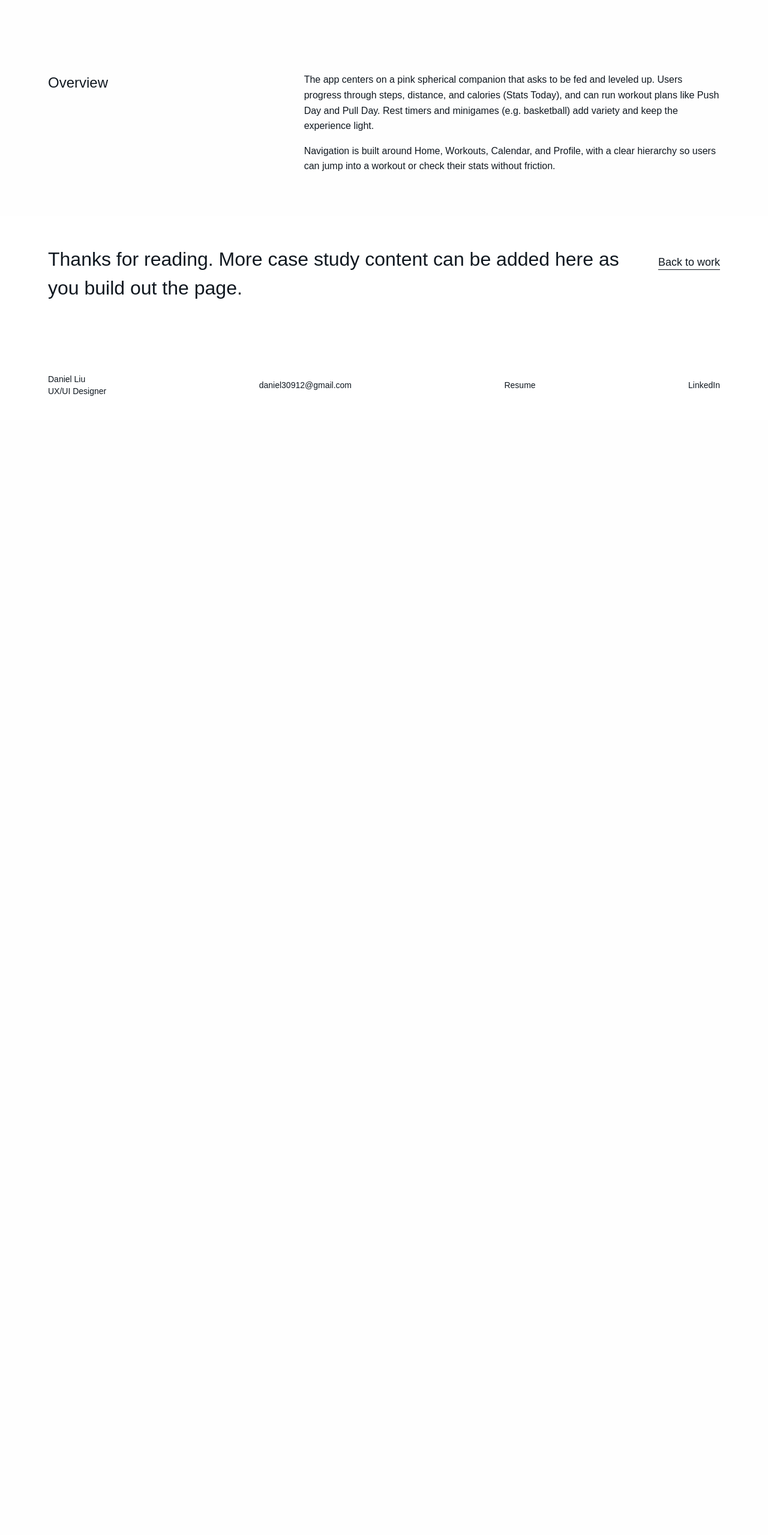
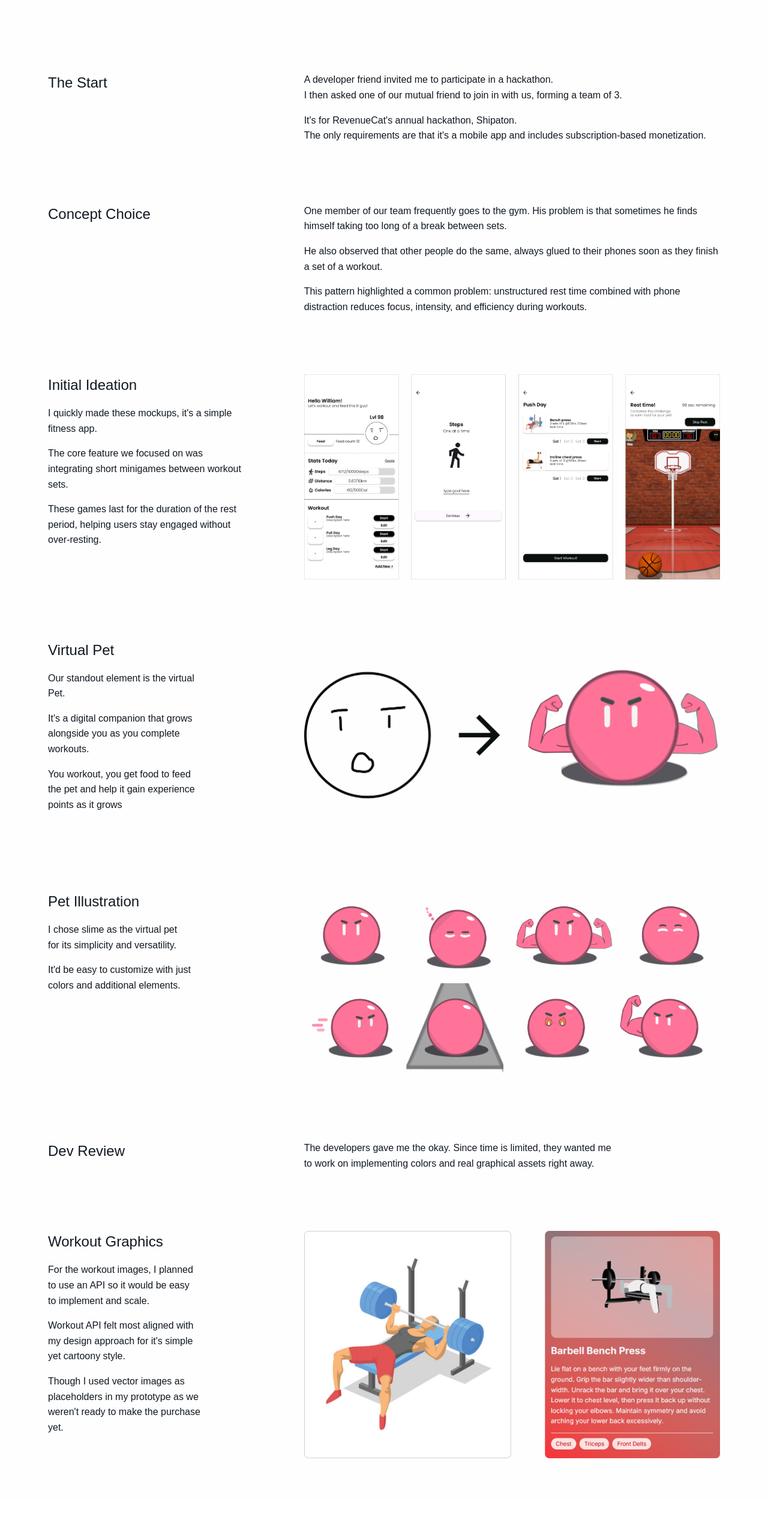
Before and after one commit to daniel-liu01/portfolio, a Next.js app: page /levelup in a window 1280 px wide. Shown: the part 1520-4079 px from the top of the page at 60% size. Before the commit the page ends 2220 px from the top, so only its background shows below. Built offline with nearby package versions, Linux system fonts and the light colour scheme; a web font is replaced by a local one.

Commit message:
add content to project page

```diff
--- a/app/levelup/page.js
+++ b/app/levelup/page.js
@@ -75,18 +75,188 @@ export default function LevelUpPage() {
           wrapperClassName={styles.scrollFadeWrap}
           visibleClassName={styles.scrollFadeVisible}
         >
-          <ContentSection title="Overview" variant="textRight">
+          <ContentSection title="The Start" variant="textRight">
             <p>
-              The app centers on a pink spherical companion that asks to be fed
-              and leveled up. Users progress through steps, distance, and
-              calories (Stats Today), and can run workout plans like Push Day and
-              Pull Day. Rest timers and minigames (e.g. basketball) add variety
-              and keep the experience light.
+              A developer friend invited me to participate in a hackathon.
+              <br />
+              I then asked one of our mutual friend to join in with us, forming
+              a team of 3.
             </p>
             <p>
-              Navigation is built around Home, Workouts, Calendar, and Profile,
-              with a clear hierarchy so users can jump into a workout or check
-              their stats without friction.
+              It&apos;s for RevenueCat&apos;s annual hackathon, Shipaton.
+              <br />
+              The only requirements are that it&apos;s a mobile app and includes
+              subscription-based monetization.
+            </p>
+          </ContentSection>
+        </ScrollFade>
+        <ScrollFade
+          wrapperClassName={styles.scrollFadeWrap}
+          visibleClassName={styles.scrollFadeVisible}
+        >
+          <ContentSection title="Concept Choice" variant="textRight">
+            <p>
+              One member of our team frequently goes to the gym. His problem is
+              that sometimes he finds himself taking <strong>too long</strong> of
+              a break between sets.
+            </p>
+            <p>
+              He also observed that other people do the same, always glued to
+              their phones soon as they finish a set of a workout.
+            </p>
+            <p>
+              <strong>This pattern highlighted a common problem</strong>:{" "}
+              unstructured rest time combined with phone distraction reduces
+              focus, intensity, and efficiency during workouts.
+            </p>
+          </ContentSection>
+        </ScrollFade>
+        <ScrollFade
+          wrapperClassName={styles.scrollFadeWrap}
+          visibleClassName={styles.scrollFadeVisible}
+        >
+          <ContentSection
+            title="Initial Ideation"
+            variant="textLeftImagesRight"
+            rightContentNoShadow
+            rightContent={
+              <img
+                src="/levelup/initial.png"
+                alt="LevelUp initial mockups — home, steps, Push Day workout, rest time minigame"
+                className="content-section-image-single"
+              />
+            }
+          >
+            <p>
+              I quickly made these mockups, it&apos;s a simple fitness app.
+            </p>
+            <p>
+              The core feature we focused on was integrating short minigames
+              between workout sets.
+            </p>
+            <p>
+              These games last for the duration of the rest period, helping
+              users stay engaged without over-resting.
+            </p>
+          </ContentSection>
+        </ScrollFade>
+        <ScrollFade
+          wrapperClassName={styles.scrollFadeWrap}
+          visibleClassName={styles.scrollFadeVisible}
+        >
+          <ContentSection
+            title="Virtual Pet"
+            variant="textLeftImagesRight"
+            rightContentNoShadow
+            rightContent={
+              <img
+                src="/levelup/finalSlime.png"
+                alt="LevelUp virtual pet evolution — simple face to evolved pink slime with flexing biceps"
+                className="content-section-image-single"
+              />
+            }
+          >
+            <p>
+              Our standout element is the virtual
+              <br />
+              Pet.
+            </p>
+            <p>
+              It&apos;s a digital companion that grows
+              <br />
+              alongside you as you complete
+              <br />
+              workouts.
+            </p>
+            <p>
+              You workout, you get food to feed
+              <br />
+              the pet and help it gain experience
+              <br />
+              points as it grows
+            </p>
+          </ContentSection>
+        </ScrollFade>
+        <ScrollFade
+          wrapperClassName={styles.scrollFadeWrap}
+          visibleClassName={styles.scrollFadeVisible}
+        >
+          <ContentSection
+            title="Pet Illustration"
+            variant="textLeftImagesRight"
+            rightContentNoShadow
+            rightContent={
+              <img
+                src="/levelup/slimes.png"
+                alt="LevelUp slime character expressions and poses — neutral, sleepy, flexing, happy, dashing, level up, angry"
+                className="content-section-image-single"
+              />
+            }
+          >
+            <p>
+              I chose slime as the virtual pet
+              <br />
+              for its simplicity and versatility.
+            </p>
+            <p>
+              It&apos;d be easy to customize with just
+              <br />
+              colors and additional elements.
+            </p>
+          </ContentSection>
+        </ScrollFade>
+        <ScrollFade
+          wrapperClassName={styles.scrollFadeWrap}
+          visibleClassName={styles.scrollFadeVisible}
+        >
+          <ContentSection title="Dev Review" variant="textRight">
+            <p>
+              The developers gave me the okay. Since time is limited, they
+              wanted me
+              <br />
+              to work on implementing colors and real graphical assets right
+              away.
+            </p>
+          </ContentSection>
+        </ScrollFade>
+        <ScrollFade
+          wrapperClassName={styles.scrollFadeWrap}
+          visibleClassName={styles.scrollFadeVisible}
+        >
+          <ContentSection
+            title="Workout Graphics"
+            variant="textLeftImagesRight"
+            rightContentNoShadow
+            rightContent={
+              <img
+                src="/levelup/Workout.png"
+                alt="LevelUp workout illustration — barbell bench press isometric and exercise card"
+                className="content-section-image-single"
+              />
+            }
+          >
+            <p>
+              For the workout images, I planned
+              <br />
+              to use an API so it would be easy
+              <br />
+              to implement and scale.
+            </p>
+            <p>
+              Workout API felt most aligned with
+              <br />
+              my design approach for it&apos;s simple
+              <br />
+              yet cartoony style.
+            </p>
+            <p>
+              Though I used vector images as
+              <br />
+              placeholders in my prototype as we
+              <br />
+              weren&apos;t ready to make the purchase
+              <br />
+              yet.
             </p>
           </ContentSection>
         </ScrollFade>
--- a/components/project/ContentSection.jsx
+++ b/components/project/ContentSection.jsx
@@ -14,7 +14,7 @@ import "./ContentSection.css";
  * @param {"textRight" | "textLeftImagesRight" | "imageLeftTextRight"} variant
  * @param {React.ReactNode} [leftContent] - Left column content when variant is "imageLeftTextRight"
  * @param {React.ReactNode} [rightContent] - Right column content when variant is "textLeftImagesRight"
- * @param {boolean} [rightContentNoShadow] - When true, remove border and background from rightContent (e.g. Branding image)
+ * @param {boolean} [rightContentNoShadow] - When true, remove border, background, and box-shadow from rightContent. Use for project page images that should have no fill or stroke.
  * @param {{ src: string, alt: string }} [bottomImage] - Image below the row when variant is "textRight"; use for boards/screenshots (e.g. pivot.png)
  * @param {boolean} [bottomImageNoShadow] - When true, remove background and shadow from bottomImage
  * @param {{ src: string, alt: string }[]} [bottomImages] - Two images below the row when variant is "textRight"; grid is 1fr 1fr by default
```
